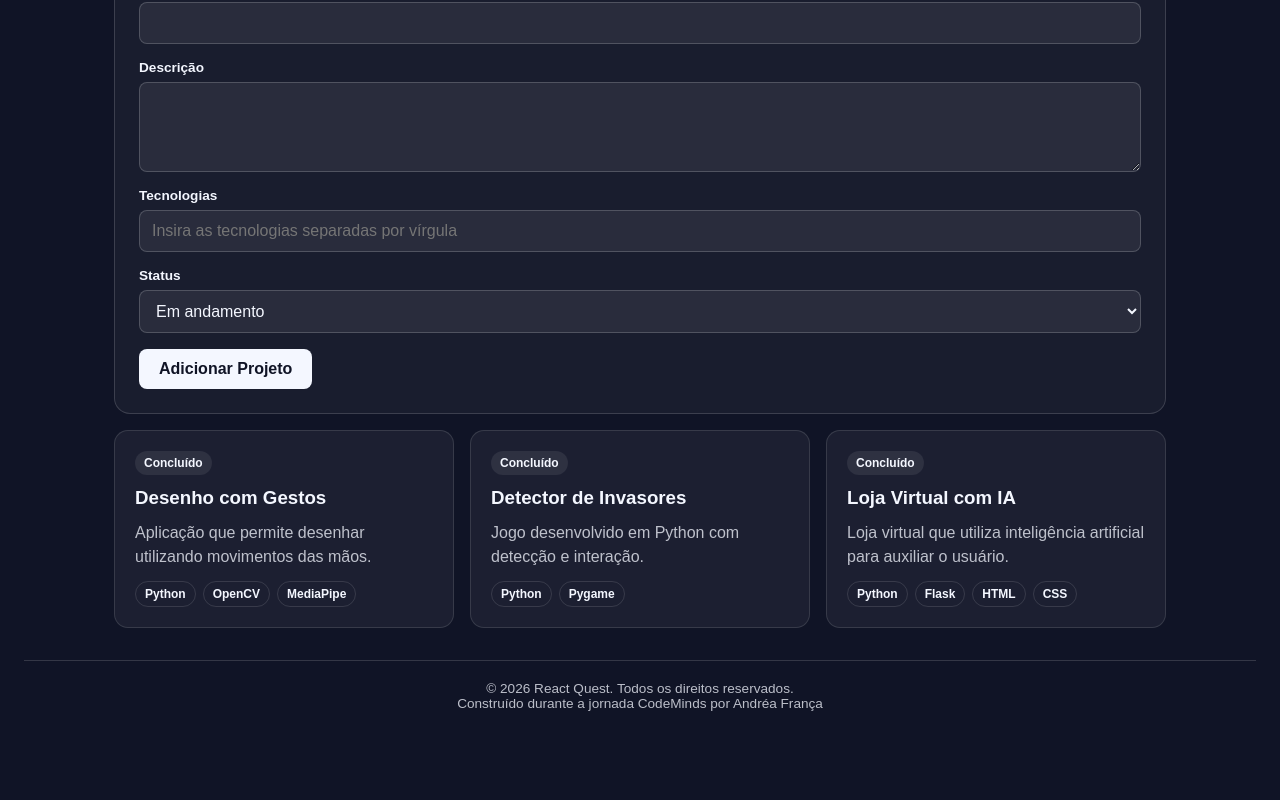
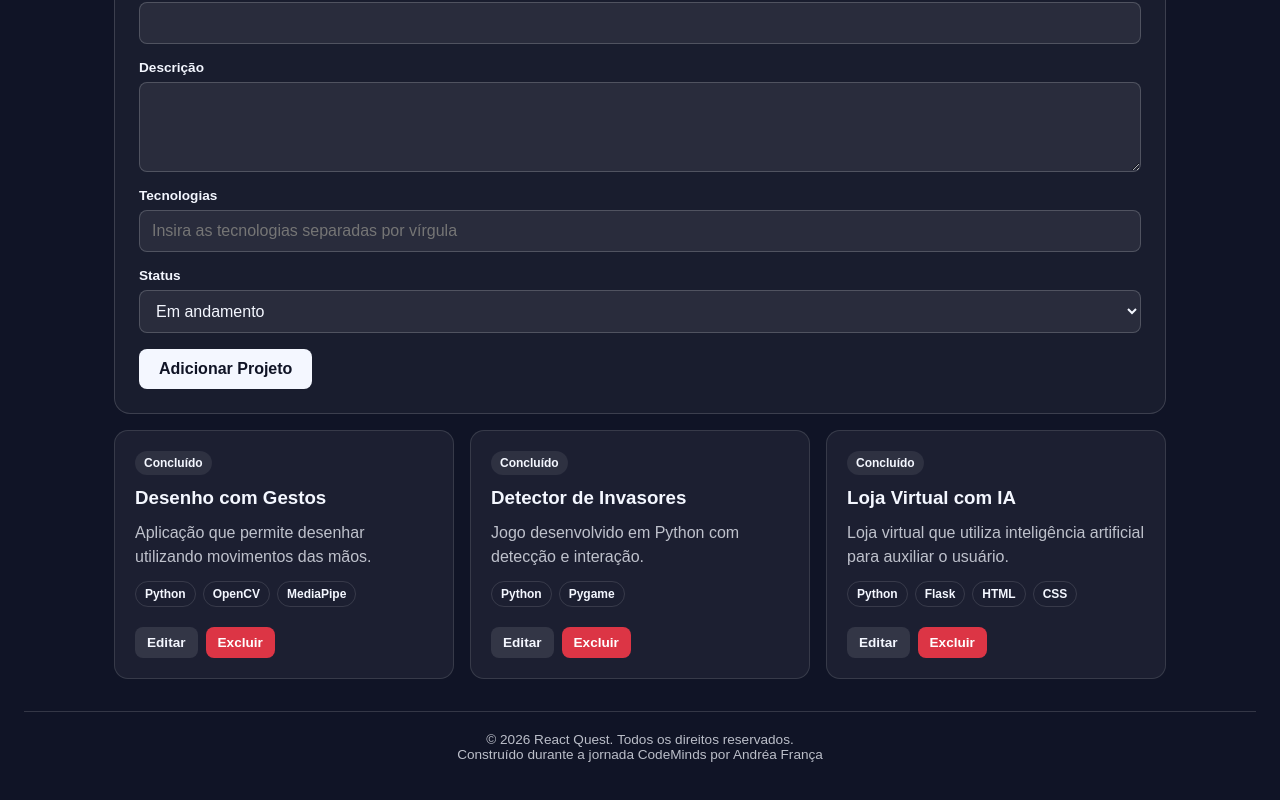
Before and after one commit to dejandrea/React-Quest, a React (Vite) app: page / in a window 1280 px wide. Shown: the part 2684-3484 px from the top of the page. Before the commit the page ends 3439 px from the top, so only its background shows below. Built offline with nearby package versions, Linux system fonts and the light colour scheme.

Commit message:
feat: completa CRUD de projetos

```diff
--- a/src/App.jsx
+++ b/src/App.jsx
@@ -89,6 +89,7 @@
   const [difficultyFilter, setDifficultyFilter] = useState("Todas");
   const [sortOrder, setSortOrder] = useState("Maior XP");
   const [projects, setProjects] = useState(initialProjects);
+  const [editingProject, setEditingProject] = useState(null);
 
   // console.log(statusFilter);
   function toggleMission(missionId) {
@@ -126,6 +127,22 @@
   function addProject(newProject){
     setProjects([...projects, newProject]);
   }
+
+  function deleteProject(projectId) {
+    const updatedProjects = projects.filter(
+      (project) => project.id !== projectId
+    );
+    setProjects(updatedProjects);
+  }
+
+  function updateProject(updatedProject) {
+    const updatedProjects = projects.map((project) =>
+      project.id === updatedProject.id ? updatedProject : project
+    );
+    setProjects(updatedProjects);
+    setEditingProject(null);
+  }
+
 
   const completedMissions = missions.filter((mission) => mission.completed);
 
@@ -310,6 +327,8 @@
 
           <ProjectForm
             onAddProject={addProject}
+            editingProject={editingProject}
+            onUpdateProject={updateProject}
           />
 
           <div className="projects-grid">
@@ -321,6 +340,8 @@
                   description={project.description}
                   technologies={project.technologies}
                   status={project.status}
+                  onEdit={() => setEditingProject(project)}
+                  onDelete={() => deleteProject(project.id)}
                 />
               ))
             }
--- a/src/components/ProjectCard.css
+++ b/src/components/ProjectCard.css
@@ -41,3 +41,39 @@
   font-size: 0.75rem;
   font-weight: 600;
 }
+
+.project-card__actions {
+  display: flex;
+  gap: 8px;
+  margin-top: 8px;
+}
+
+.project-card__edit,
+.project-card__delete {
+  padding: 8px 12px;
+  border: none;
+  border-radius: 8px;
+  font: inherit;
+  font-size: 0.85rem;
+  font-weight: 700;
+  cursor: pointer;
+  transition:
+    transform 0.2s ease,
+    opacity 0.2s ease;
+}
+
+.project-card__edit {
+  background: rgba(255, 255, 255, 0.1);
+  color: inherit;
+}
+
+.project-card__delete {
+  background: #dc3545;
+  color: #ffffff;
+}
+
+.project-card__edit:hover,
+.project-card__delete:hover {
+  transform: translateY(-1px);
+  opacity: 0.9;
+}
--- a/src/components/ProjectCard.jsx
+++ b/src/components/ProjectCard.jsx
@@ -4,7 +4,9 @@
     title,
     description,
     technologies,
-    status
+    status,
+    onDelete,
+    onEdit
 }) {
     return(
         <article className="project-card">
@@ -18,6 +20,14 @@
                     </span>
                 ))}
             </div>
+            <div className="project-card__actions">
+                <button className="project-card__edit" type="button" onClick={onEdit}>
+                    Editar
+                </button>
+                <button className="project-card__delete" type="button" onClick={onDelete}>
+                    Excluir
+                </button>
+            </div>
         </article>
     )
 }
--- a/src/components/ProjectForm.jsx
+++ b/src/components/ProjectForm.jsx
@@ -1,11 +1,20 @@
-import { useState } from "react";
+import { useState, useEffect } from "react";
 import "./ProjectForm.css";
 
-function ProjectForm({ onAddProject }) {
+function ProjectForm({ onAddProject, editingProject, onUpdateProject }) {
     const [title, setTitle] = useState("");
     const [description, setDescription] = useState("");
     const [technologies, setTechnologies] = useState("");
     const [status, setStatus] = useState("Em andamento");
+
+    useEffect(() => {
+        if (editingProject) {
+            setTitle(editingProject.title);
+            setDescription(editingProject.description);
+            setTechnologies(editingProject.technologies.join(", "));
+            setStatus(editingProject.status);
+        }
+    }, [editingProject]);
 
     function handleSubmit(event) {
         event.preventDefault();
@@ -22,7 +31,14 @@
             status: status,
         };
 
-        onAddProject(newProject);
+        if (editingProject) {
+            onUpdateProject({
+                ...newProject,
+                id: editingProject.id,
+            });
+        } else {
+            onAddProject(newProject);
+        }
 
         setTitle("");
         setDescription("");
@@ -76,7 +92,7 @@
                     </select>
                 </div>
                 <button className="project-form__button" type="submit">
-                    Adicionar Projeto
+                    {editingProject ? "Salvar Alterações" : "Adicionar Projeto"}
                 </button>
             </form>
         </section>
```
